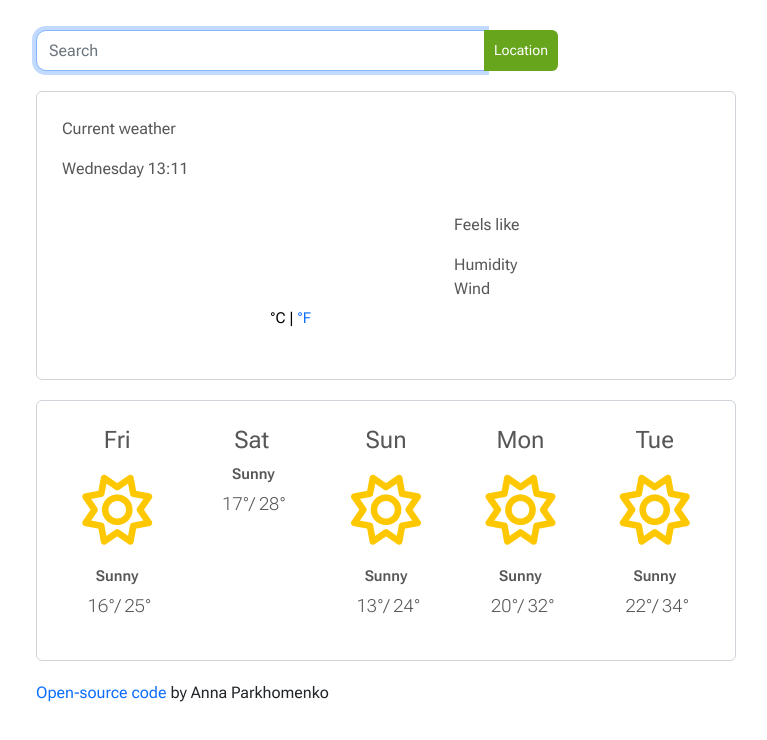
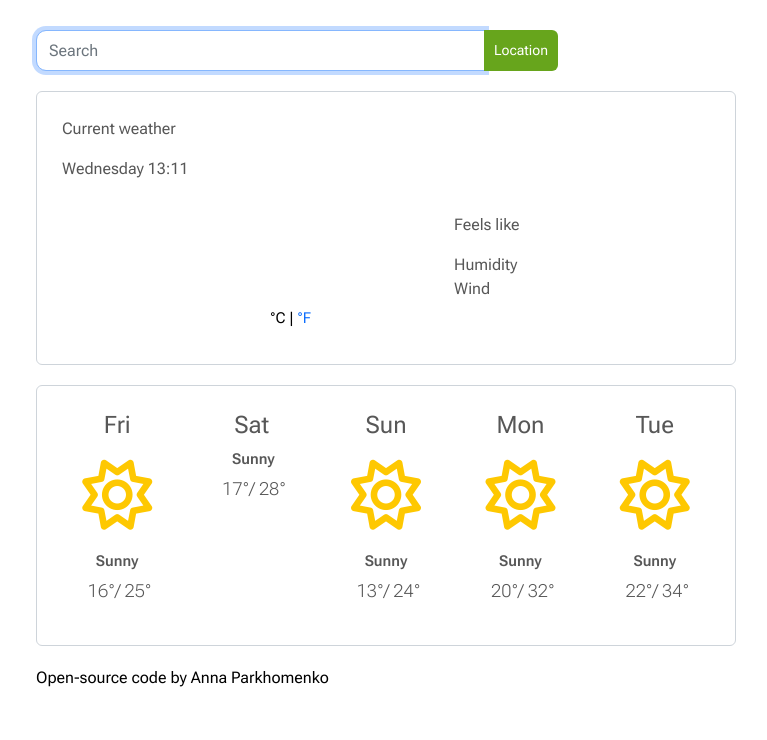
Before and after one commit to aparkhomenko21/weather-project, a plain HTML site: page index.html in a window 1280 px wide. Shown: the whole page, without its empty margins (96-863 px from the left). Drawn offline with nearby package versions, Linux system fonts and the light colour scheme; no server answers; a web font is replaced by a local one.

Commit message:
Updated the bottom link and current-weather padding

```diff
--- a/src/style.css
+++ b/src/style.css
@@ -33,7 +33,7 @@ a {
   border-color: #ced4da;
   border-radius: 0.375rem;
   margin: 20px 50px 20px;
-  padding: 25px;
+  padding: 25px 25px 10px;
   width: 75%;
   max-width: 700px;
 }
@@ -103,8 +103,15 @@ a {
 .footer {
   margin-left: 50px;
   margin-bottom: 15px;
+  color: black;
 }
 
+.footer a {
+  color: black;
+}
+.footer a:hover {
+  color: #1b72e8;
+}
 .weather-description {
   display: block;
 }
```
